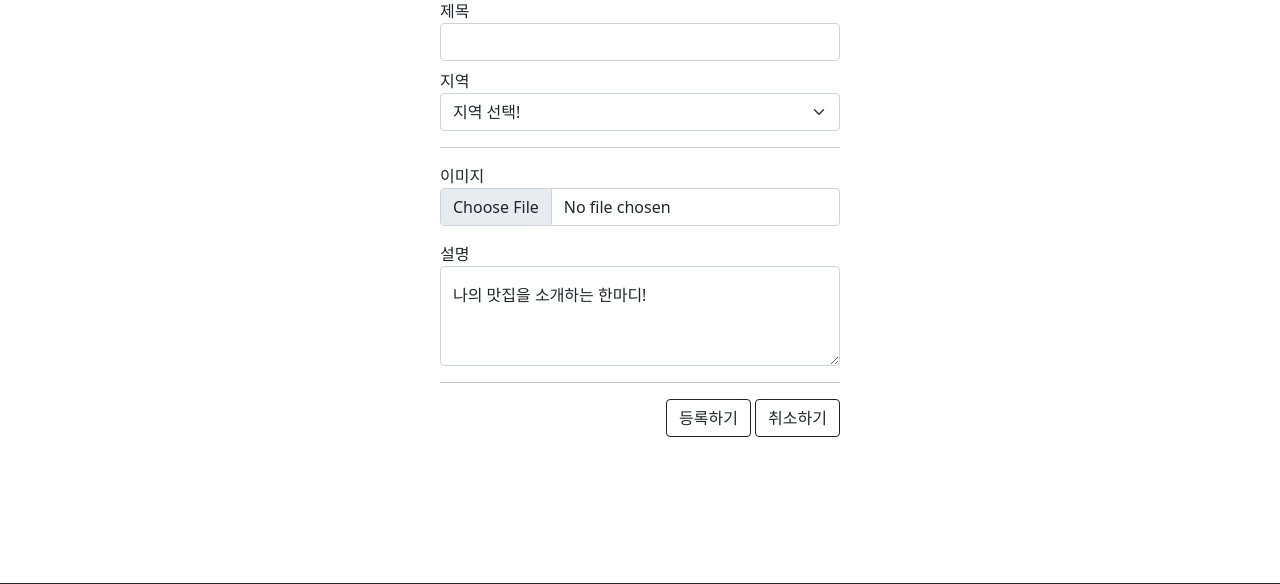
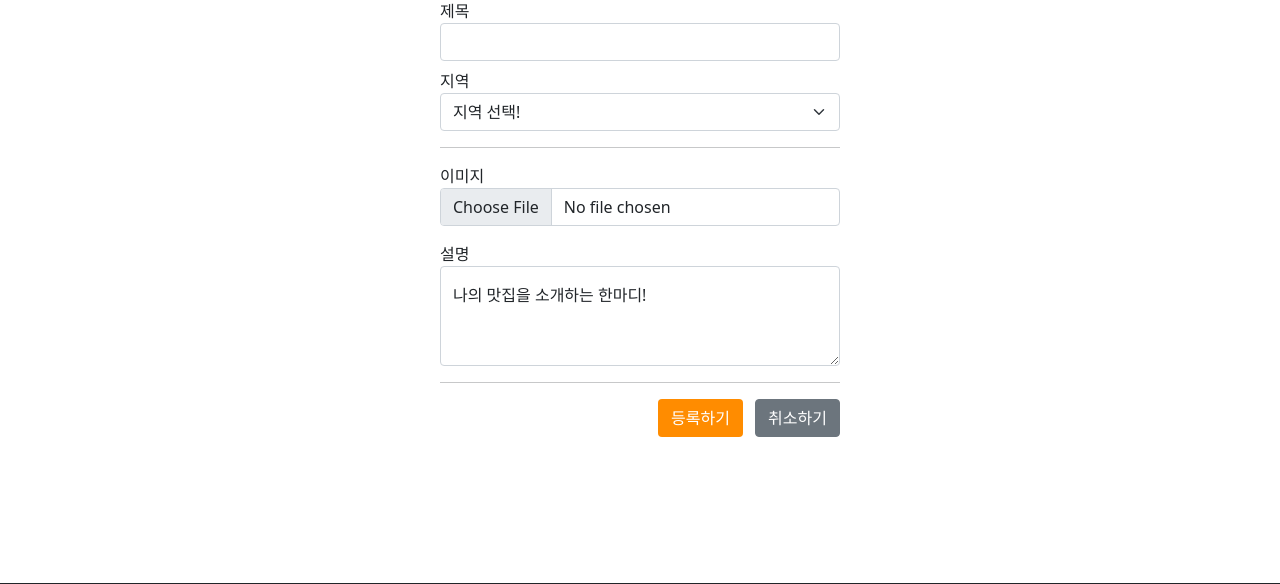
Before and after one commit to geunhye-kim/b2_friend_django, a Django app: page /post/create/ in a window 1280 px wide. Shown: the part 166-750 px from the top of the page. Run offline with Django 4.2, Linux system fonts and the light colour scheme.

Commit message:
feat/ button color change

```diff
--- a/templates/account/profile.html
+++ b/templates/account/profile.html
@@ -12,8 +12,8 @@
       <p class="text-muted mb-4">{{ user.address }}</p>
         <p class="text-muted mb-4">{{ user.email }}</p>
       <div class="d-flex justify-content-center mb-2">
-          <button type="button" class="btn btn-primary">Follow</button>
-          <button type="button" a class="btn btn-primary" href="{% url 'profile_edit' %}">프로필 수정</button></a>
+          <button type="submit" class="btn me-2" style="background-color:darkorange; color:White">Follow</button>
+          <button type="button" class="btn btn-secondary" href="{% url 'profile_edit' %}">프로필 수정</button></a>
       </div>
     </div>
   </div>
--- a/templates/account/profile_edit.html
+++ b/templates/account/profile_edit.html
@@ -11,7 +11,7 @@
     {{ form.email }}
     <label for="{{ form.content.id_for_label }}">내용:</label>
     {{ form.content }}
-    <button type="submit" style="margin-top: 10px;">저장</button>
+    <button type="submit" class="btn me-2" style="background-color:darkorange; color:White; margin-top: 10px;">저장</button>
   </div>
 </form>
 {% endblock %}
--- a/templates/post/create.html
+++ b/templates/post/create.html
@@ -25,7 +25,7 @@
                     </select>
                     <hr>
                     <label>이미지</label>
-                    <div class="input-group mb-3">
+                    <div class="input-group mb-3" >
                         <input type="file" class="form-control" id="inputGroupFile02" name="image">
                     </div>
                     <label>설명</label>
@@ -40,8 +40,8 @@
                         </div>
                     {% endif %}
                     <div style="float: right">
-                    <button type="submit" class="btn btn-outline-dark">등록하기</button>
-                    <a href="/" class="btn btn-outline-dark">취소하기</a>
+                    <button type="submit" class="btn me-2" style="background-color:darkorange; color:White">등록하기</button>
+                    <a href="/" class="btn btn-secondary">취소하기</a>
                 </div>
             </form>
         </div>
--- a/templates/user/login.html
+++ b/templates/user/login.html
@@ -37,7 +37,7 @@
                                     </div>
                                 {% endif %}
                                 <div style="float: right">
-                                    <button type="submit" class="btn" style="background-color:Tomato; color:White">로그인</button>
+                                    <button type="submit" class="btn me-2" style="background-color:darkorange; color:White">로그인</button>
                                     <a href="{% url 'signup' %}" class="btn btn-secondary">회원가입 페이지로</a>
                                 </div>
                             </form>
--- a/templates/user/signup.html
+++ b/templates/user/signup.html
@@ -68,7 +68,7 @@
                                 {% endif %}
                                 <br>
                                 <div style="float: right">
-                                    <button type="submit" class="btn" style="background-color:Tomato; color:White">회원가입</button>
+                                    <button type="submit" class="btn me-2" style="background-color:darkorange; color:White">회원가입</button>
                                     <a href="{% url 'login' %}" class="btn btn-secondary">로그인 페이지로</a>
                                 </div>
                             </form>
```
Also changed, not shown: account/migrations/0001_initial.py (deleted), post/migrations/0001_initial.py (deleted), user/migrations/0001_initial.py (deleted).
